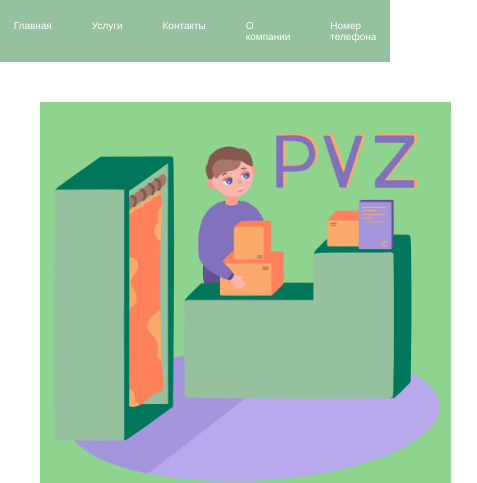
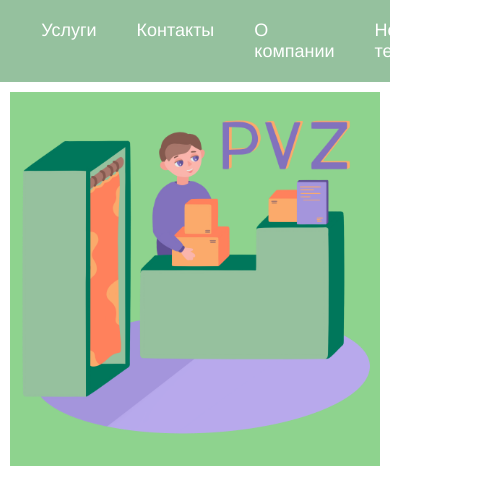
Before and after one commit to omphkind/PVZPRO, a plain HTML site: page index.html in a window 390 px wide. Shown: the top 483 px of the page, 477 px wide, since content can reach past the window. Drawn offline with nearby package versions, Linux system fonts and the light colour scheme.

Commit message:
02012025.2352

```diff
--- a/css/style.css
+++ b/css/style.css
@@ -96,6 +96,9 @@ header
 .footer-links
 {
     grid-area: social;
+    display: flex;
+    max-width: auto;
+    max-height: auto;
     margin: 40px;
 }
 .footer-links ul
@@ -124,8 +127,8 @@ header
     .block-one
     {
         display: grid;
-        grid-template-columns: 1fr 1fr;
-        grid-template-rows: 1fr 1fr;
+        grid-template-columns: 1fr;
+        grid-template-rows: auto;
         grid-template-areas:
         "img"
         "text";
@@ -133,34 +136,20 @@ header
 }
 @media (max-width: 600px)
 {
-    header
+    .block-one-img
+    {
+        margin: 10px;
+    }
+    .block-one-text
+    {
+        margin: 10px;
+    }
+    .block-one-text p
+    {
+        font-size: 18px;
+    }
+}
+@media (max-width: 400px)
 {
-    .header-inner
-    {
-        display: flex;
-        justify-content: center;
-
-        ul
-        {
-            display: inline-flex;
-        }
-        li
-        {
-            padding: 20px;
-            list-style: none;
-            font-size: 10px;
-
-        }
-        a
-        {
-            text-decoration: none;
-            color: white;
-        }
-        li:hover
-        {
-
-        }
-    }
 
 }
-}
--- a/index.html
+++ b/index.html
@@ -16,11 +16,11 @@
     <header>
         <div class="header-inner">
             <ul>
-                <li><a href="index.html">Главная</a></li>
-                <li><a href="index.html">Услуги</a></li>
-                <li><a href="index.html">Контакты</a></li>
-                <li><a href="index.html">О компании</a></li>
-                <li><a href="index.html">Номер телефона</a></li>
+                <li class="header-li"><a href="index.html">Главная</a></li>
+                <li class="header-li"><a href="index.html">Услуги</a></li>
+                <li class="header-li"><a href="index.html">Контакты</a></li>
+                <li class="header-li"><a href="index.html">О компании</a></li>
+                <li class="header-li"><a href="index.html">Номер телефона</a></li>
             </ul>
         </div>
     </header>
```
